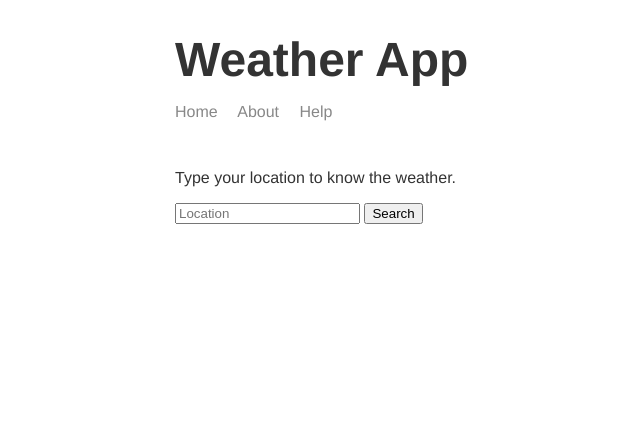
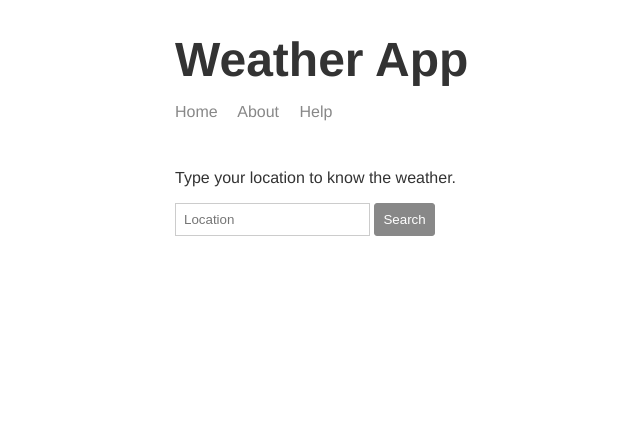
Before and after one commit to JoseCrz/climapp, a Node server app: page / in a window 1280 px wide. Shown: the top 435 px of the page, without its empty margins (140-780 px from the left). Run offline with Node 20, Linux system fonts and the light colour scheme.

Commit message:
Added styles

```diff
--- a/public/css/style.css
+++ b/public/css/style.css
@@ -20,6 +20,10 @@ header a {
     text-decoration: none;
 }
 
+header a:hover {
+    color: #03a9f4;
+}
+
 footer {
     color: #888888;
     border-top: 1px solid #eeeeee;
@@ -32,6 +36,31 @@ h1 {
     margin-bottom: 16px;
 }
 
+input {
+    border: 1px solid #cccccc;
+    padding: 8px;
+    margin: 0;
+    width: auto;
+}
+
+input:focus {
+    outline: none;
+}
+
+button {
+    cursor: pointer;
+    border: 1px solid #888888;
+    background: #888888;
+    color: white;
+    padding: 8px;
+    border-radius: 3px;
+    margin: 0;
+}
+
+button:hover {
+    background: #03a9f4;
+    border: 1px solid #03a9f4;
+}
 .main-content {
     flex-grow: 1;
 }
```
